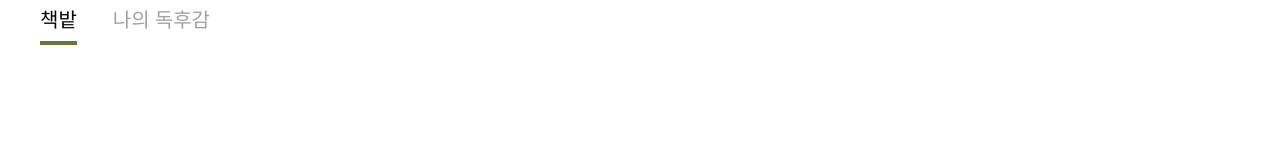
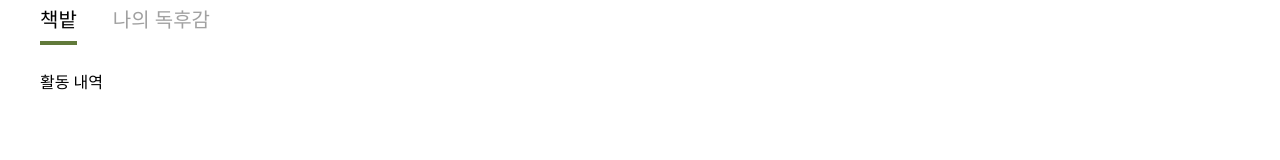
Before and after one commit to book-forest-gwangju-3/book-forest-front, a React (Vite) app in the folder book-forest/: page /streak in a window 1280 px wide. Shown: the part 139-299 px from the top of the page. Built offline with nearby package versions, Linux system fonts and the light colour scheme.

Commit message:
feat.스트릭 페이지 생성

```diff
--- /dev/null
+++ b/book-forest/src/features/home/Streak.jsx
@@ -0,0 +1,9 @@
+const Streak = () => {
+  return (
+    <>
+      활동 내역
+    </>
+  )
+};
+
+export default Streak;
--- a/book-forest/src/pages/Home.jsx
+++ b/book-forest/src/pages/Home.jsx
@@ -8,7 +8,7 @@ const Home = () => {
     <>
       <MypageHeader />
       <Routes>
-        <Route path="/" element={<HomeMain />} />
+        <Route path="*" element={<HomeMain />} />
         <Route path="/my-report" element={<HomeMyReport />} />
       </Routes>
     </>
--- a/book-forest/src/pages/HomeMain.jsx
+++ b/book-forest/src/pages/HomeMain.jsx
@@ -1,7 +1,9 @@
+import { Routes, Route } from "react-router-dom";
 import React, { useEffect } from "react";
 import { useDispatch } from "react-redux";
 import { setPage } from "./../features/page/pageSlice";
 import Heatmap from "../features/home/Heatmap";
+import Streak from "../features/home/Streak";
 const HomeMain = () => {
   const dispatch = useDispatch();
 
@@ -11,7 +13,10 @@ const HomeMain = () => {
 
   return (
     <div>
-      <Heatmap />
+      <Routes>
+        <Route path="/" element={<Heatmap />} />
+        <Route path="/streak" element={<Streak />} />
+      </Routes>
     </div>
   );
 };
```
